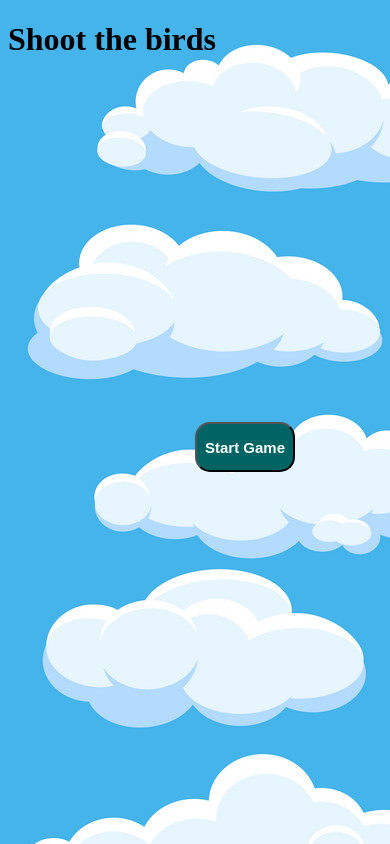
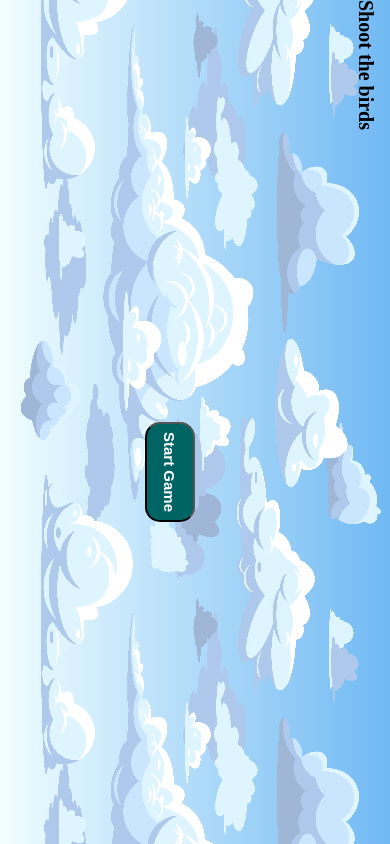
Before and after one commit to johnmichealacera/Shooting-Game, a PHP site: page / in a window 390 px wide. Run offline with PHP 8.4, Linux system fonts and the light colour scheme.

Commit message:
added mobile responsive and code cleanup

```diff
--- a/index.html
+++ b/index.html
@@ -3,8 +3,10 @@
 <head>
 	<link rel="stylesheet" href="style.css">
 	<title>Shooting Game</title>
+	<meta name="viewport" content="width=device-width, initial-scale=1.0">
 </head>
 <body>
+	<div class="wrapper">
 		<div class="startGame">
 			<input type="submit" value="Start Game" id="start">
 		</div>
@@ -26,83 +28,8 @@
 				<source src="background.mp3" type="audio/mpeg">
 				Your browser does not support the audio element.
 		</audio>
+	</div>
 </body>
 </html>
-<script>
-let main = document.getElementById('main');
-let score = document.getElementById('score');
-let boom = document.getElementById("myAudio");
-let game = document.getElementById('gameover');
-let background = document.getElementById('background');
-let start = document.getElementById('start');
-let count;
-let birdInterval;
-
-function showBird(){
-	if(main.childElementCount<20){
-		let bird = document.createElement('img');
-		let position = 1500;
-		bird.src = 'bird.gif';
-		bird.style.height = '80px';
-		bird.style.width = '80px';
-		bird.style.position = 'absolute';
-		bird.style.top = Math.random()*650+'px';
-		bird.style.right = position+'px';
-		main.appendChild(bird);
-
-		let birdFlight = setInterval(flight, 1);
-		function flight(){
-				if(main?.children[0]?.style?.right === '0px'){
-					clearInterval(birdFlight);
-					clearInterval(birdInterval);
-					main.innerHTML = "";
-					background.pause();
-					start.style.display = 'block';
-					alert('You did not shoot all the birds. Game over.');
-				}
-				else{
-					bird.style.right = position+'px';
-					position--;
-				}
-			}
-	}
-	else{
-		clearInterval(birdInterval);
-	}
-}
-start.addEventListener('click', function(){
-	start.style.display = 'none';
-	count = 0;
-	background.play();
-	background.loop = true;
-	birdInterval = setInterval(showBird, 2000);
-
-});
-
-main.addEventListener('click', function(ev){
-	if(ev.target.nodeName === 'IMG'){
-		boom.play();
-		ev.target.remove();
-		count++;
-		score.innerHTML = `Score is ${count}`;
-		if(count === 20){
-			main.innerHTML = "";
-			score.innerHTML = '';
-			const willPlayAgain = confirm('Congrats on clearing the game, play again?');
-			if (!willPlayAgain) {
-				start.style.display = 'block';
-				background.pause();
-				clearInterval(birdInterval);
-			} else {
-				start.click();
-			}
-		}
-	}
-});
-
-main.addEventListener('mouseover', function(ev){
-	if(ev.target.nodeName === 'IMG'){
-		ev.target.style.cursor = 'crosshair';
-	}
-});
+<script src="./index.js">
 </script>
--- /dev/null
+++ b/index.js
@@ -0,0 +1,81 @@
+let main = document.getElementById('main');
+let score = document.getElementById('score');
+let boom = document.getElementById("myAudio");
+let game = document.getElementById('gameover');
+let background = document.getElementById('background');
+let start = document.getElementById('start');
+let count;
+let birdInterval;
+
+function showBird(){
+	if(main.childElementCount<20){
+		let bird = document.createElement('img');
+		let position = 1500;
+		bird.src = 'bird.gif';
+		bird.style.height = '80px';
+		bird.style.width = '80px';
+		bird.style.position = 'absolute';
+    const screenSize = document.documentElement.clientWidth || window.innerWidth;
+      if (screenSize <= 480) {
+        bird.style.top = Math.random()*300+'px';
+      } else {
+        bird.style.top = Math.random()*650+'px';
+      }
+		bird.style.right = position+'px';
+		main.appendChild(bird);
+
+		let birdFlight = setInterval(flight, 10);
+		function flight(){
+				if(main?.children[0]?.style?.right === '0px'){
+					clearInterval(birdFlight);
+					clearInterval(birdInterval);
+					main.innerHTML = "";
+					background.pause();
+					start.style.display = 'block';
+					alert('You did not shoot all the birds. Game over.');
+				}
+				else{
+					bird.style.right = position+'px';
+					position--;
+				}
+			}
+	}
+	else{
+		clearInterval(birdInterval);
+	}
+}
+start.addEventListener('click', function(){
+	start.style.display = 'none';
+	count = 0;
+	background.play();
+	background.loop = true;
+	birdInterval = setInterval(showBird, 2000);
+
+});
+
+main.addEventListener('click', function(ev){
+	if(ev.target.nodeName === 'IMG'){
+		boom.play();
+		ev.target.remove();
+		count++;
+		score.innerHTML = `Score is ${count}`;
+		if(count === 20){
+			main.innerHTML = "";
+			score.innerHTML = '';
+			const willPlayAgain = confirm('Congrats on clearing the game, play again?');
+			if (!willPlayAgain) {
+				start.style.display = 'block';
+				background.pause();
+				clearInterval(birdInterval);
+			} else {
+				start.click();
+			}
+		}
+	}
+});
+
+main.addEventListener('mouseover', function(ev){
+	if(ev.target.nodeName === 'IMG'){
+		ev.target.style.cursor = 'crosshair';
+	}
+});
--- a/style.css
+++ b/style.css
@@ -1,5 +1,6 @@
 body{
-	background-image: url('sky.jpg');
+	background-image: url('sky-and-clouds.jpg');
+	background-size: cover;
 	height: 100%;
 	}
 .startGame{
@@ -20,3 +21,50 @@ body{
 	cursor: pointer;
 	color: skyblue;
 }
+@media only screen and (max-width: 600px) {
+	h1 {
+		font-size: 20px;
+	}
+	h2 {
+		font-size: 15px;
+	}
+  body{
+		background-image: url('sky-and-clouds-rotated.jpg');
+		height: 50%;
+	}
+	.startGame{
+		position: absolute;
+		top: 50%;
+		left: 50%;
+	}
+	#start{
+		background-color: rgb(0,100,100);
+		color: white;
+		font-weight: bold;
+		font-size: 15px;
+		border-radius: 15px;
+		width: 100px;
+		height: 50px;
+	}
+	#start:hover{
+		cursor: pointer;
+		color: skyblue;
+	}
+	img {
+		height: 30px;
+		width: 30px;
+	}
+	.wrapper{
+    transform: rotate(90deg);
+    transform-origin:bottom left;
+
+    position:absolute;
+    top: -100vw;
+    left: 0;
+
+    height:100vw;
+    width:100vh;
+
+    overflow:auto;
+	}
+}
```
Also changed, not shown: sky-and-clouds-rotated.jpg (added), sky-and-clouds.jpg (added), sky.jpg (deleted). Lines whose indentation alone changed are shown as unchanged.
